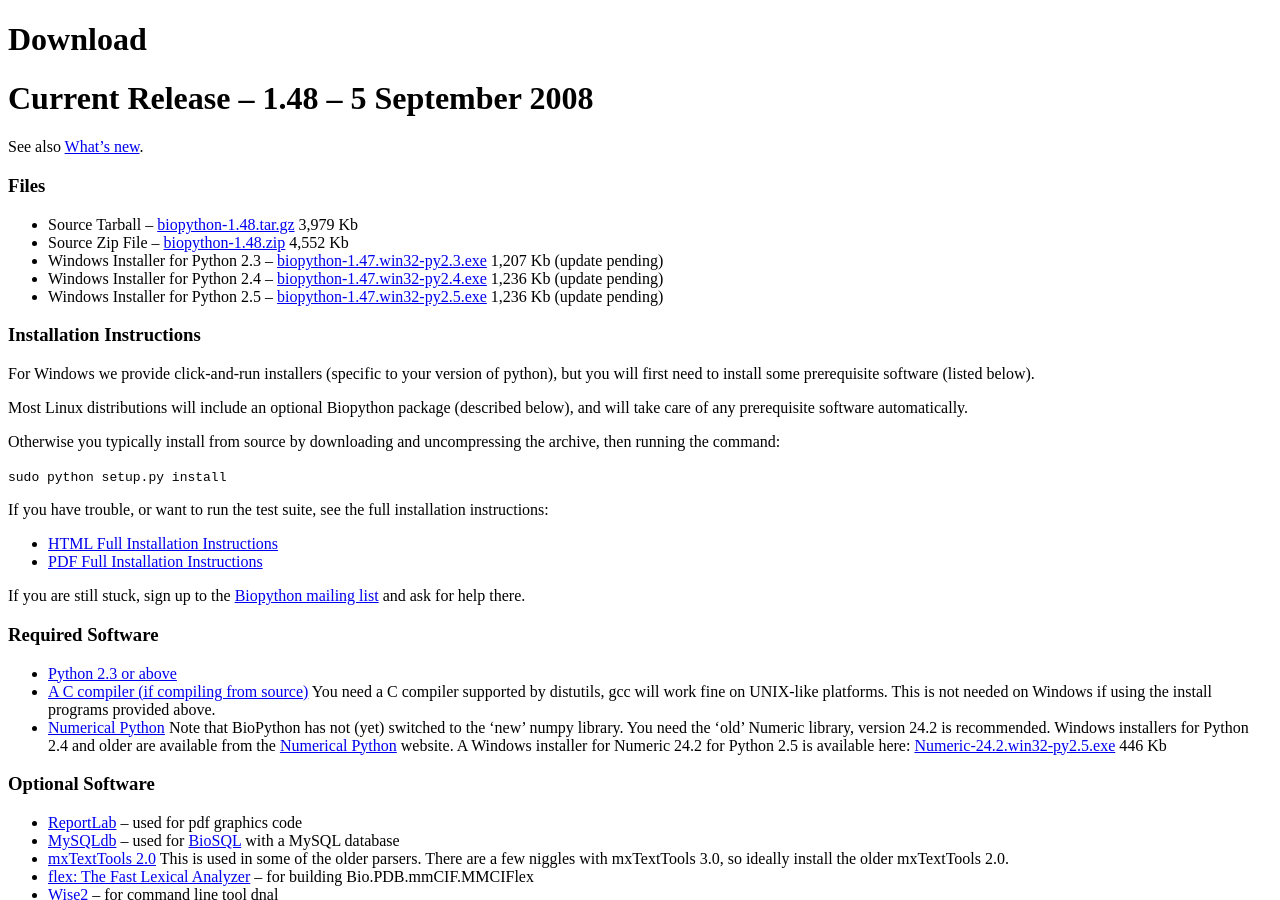
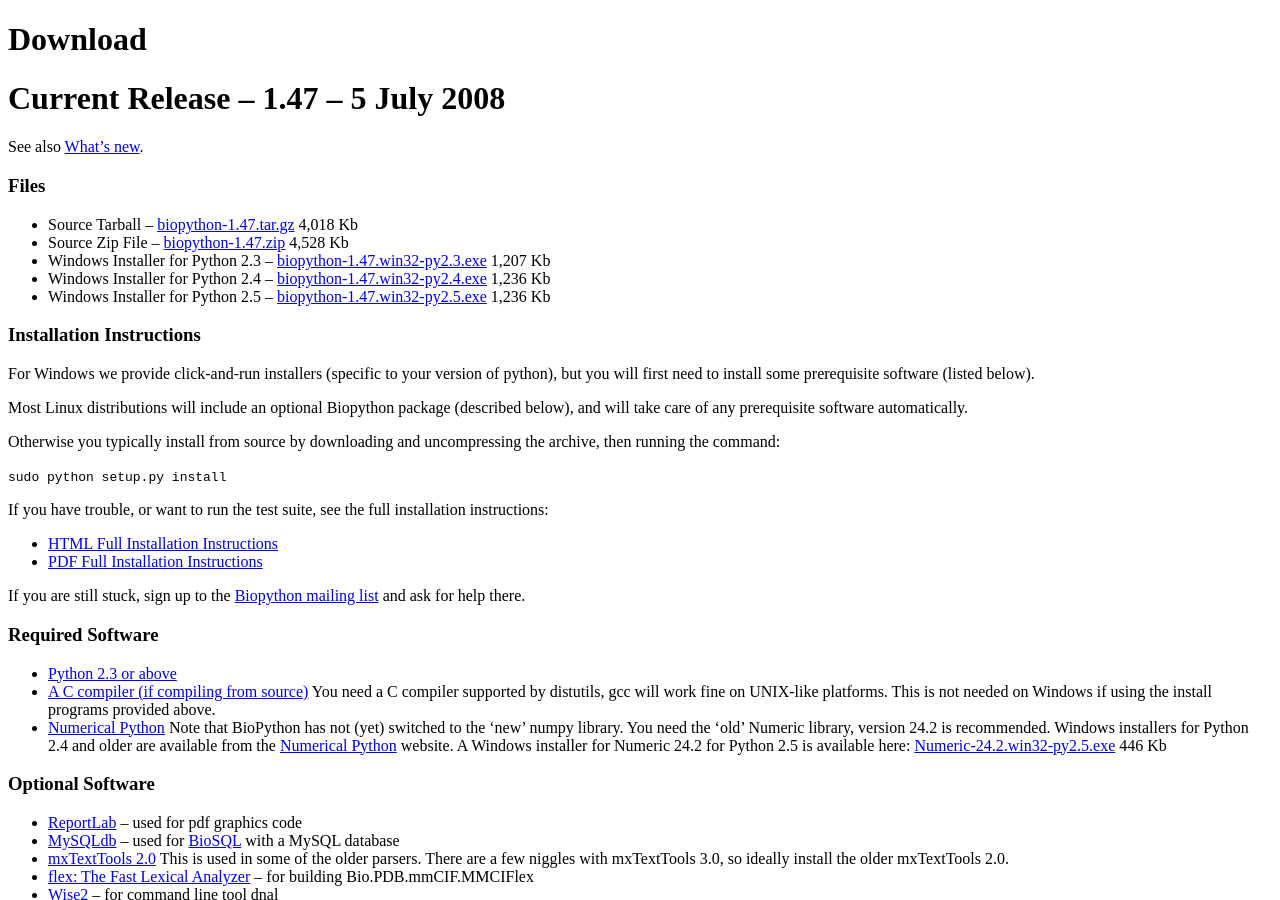
Before and after one commit to biopython/biopython.github.io, a Jekyll site: the page built from wiki/Download.md, in a window 1280 px wide and 900 px high. Built offline with Jekyll 4.4.1, drawn with Linux system fonts in a browser that asks for light colours; some of the changed text lies outside the part shown.

Commit message:
Undo revision 2191 by [[Special:Contributions/Peter|Peter]] ([[User talk:Peter|Talk]])

```diff
--- a/wiki/Download.md
+++ b/wiki/Download.md
@@ -4,28 +4,28 @@ permalink: wiki/Download
 layout: wiki
 ---
 
-Current Release -- 1.48 -- 5 September 2008
-===========================================
+Current Release -- 1.47 -- 5 July 2008
+======================================
 
 See also [What's new](http://biopython.open-bio.org/SRC/biopython/NEWS).
 
 ### Files
 
 -   Source Tarball --
-    [biopython-1.48.tar.gz](http://biopython.org/DIST/biopython-1.48.tar.gz)
-    3,979 Kb
+    [biopython-1.47.tar.gz](http://biopython.org/DIST/biopython-1.47.tar.gz)
+    4,018 Kb
 -   Source Zip File --
-    [biopython-1.48.zip](http://biopython.org/DIST/biopython-1.48.zip)
-    4,552 Kb
+    [biopython-1.47.zip](http://biopython.org/DIST/biopython-1.47.zip)
+    4,528 Kb
 -   Windows Installer for Python 2.3 --
     [biopython-1.47.win32-py2.3.exe](http://biopython.org/DIST/biopython-1.47.win32-py2.3.exe)
-    1,207 Kb (update pending)
+    1,207 Kb
 -   Windows Installer for Python 2.4 --
     [biopython-1.47.win32-py2.4.exe](http://biopython.org/DIST/biopython-1.47.win32-py2.4.exe)
-    1,236 Kb (update pending)
+    1,236 Kb
 -   Windows Installer for Python 2.5 --
     [biopython-1.47.win32-py2.5.exe](http://biopython.org/DIST/biopython-1.47.win32-py2.5.exe)
-    1,236 Kb (update pending)
+    1,236 Kb
 
 ### Installation Instructions
 
@@ -186,16 +186,6 @@ dependencies).
 Old Releases
 ============
 
--   [biopython-1.47.tar.gz](http://biopython.org/DIST/biopython-1.47.tar.gz)
-    4,018 Kb
--   [biopython-1.47.zip](http://biopython.org/DIST/biopython-1.47.zip)
-    4,528 Kb
--   [biopython-1.47.win32-py2.3.exe](http://biopython.org/DIST/biopython-1.47.win32-py2.3.exe)
-    1,207 Kb
--   [biopython-1.47.win32-py2.4.exe](http://biopython.org/DIST/biopython-1.47.win32-py2.4.exe)
-    1,236 Kb
--   [biopython-1.47.win32-py2.5.exe](http://biopython.org/DIST/biopython-1.47.win32-py2.5.exe)
-    1,236 Kb
 -   [biopython-1.46.tar.gz](http://biopython.org/DIST/biopython-1.46.tar.gz)
     3,926 Kb
 -   [biopython-1.46.zip](http://biopython.org/DIST/biopython-1.46.zip)
```
Also changed, not shown: 1 other file.
